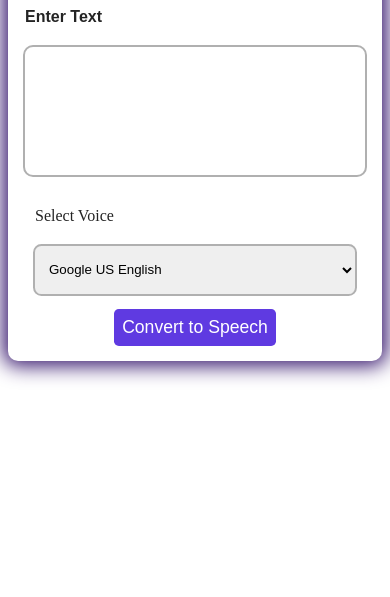
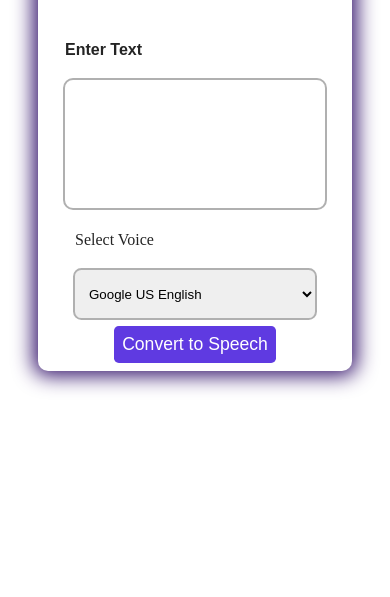
Before and after one commit to PrasadRode/text-to-speech, a plain HTML site: page index.html in a window 390 px wide. Shown: the part 247-844 px from the top of the page. Drawn offline with Linux system fonts and the light colour scheme.

Commit message:
media queries updated

```diff
--- a/index.html
+++ b/index.html
@@ -11,7 +11,7 @@
 
 <body><div class="wrapp">
     <main>
-        <p class="title">Text To Speech </p>
+        <p class="title">Text To Speech  by PVR </p>
         <div class="text-section">
             <p class="text-title">Enter Text</p>
             <textarea name="" id="text" ></textarea>
--- a/style.css
+++ b/style.css
@@ -2,9 +2,13 @@
     display: flex;
     align-items: center;
     justify-content: center;
+    padding: 20px;
     padding-top: 100px;
+
 }
-
+body{
+    padding: 10px;
+}
 
 main{
 background-color: rgb(255, 255, 255);
@@ -23,6 +27,7 @@ align-items: center;
     font-family: Arial, Helvetica, sans-serif;
     font-weight: bold;
     color: rgb(48, 48, 48);
+    text-align: center;
 }
 .text-section{
     display: flex;
@@ -78,3 +83,12 @@ align-items: center;
     border: none;
     padding: 8px;
 }
+
+@media (max-width:700px) {
+    #text{
+        width: 15rem;
+    }
+    #voice{
+        width: 15rem;
+    }
+}
```
